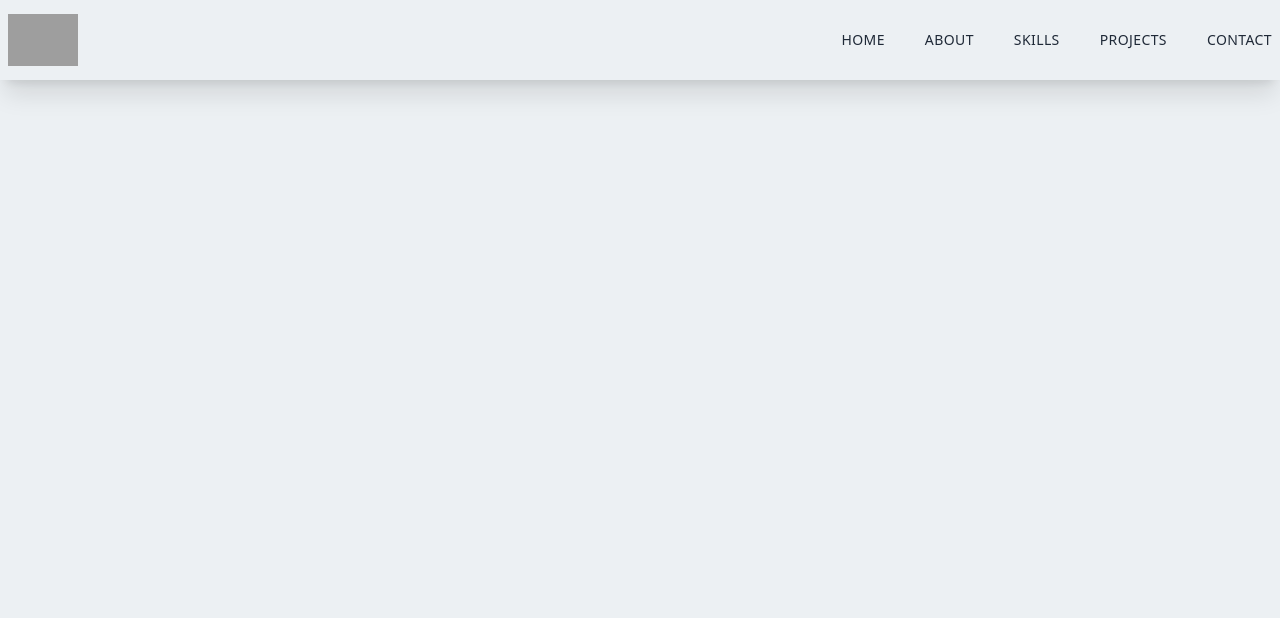
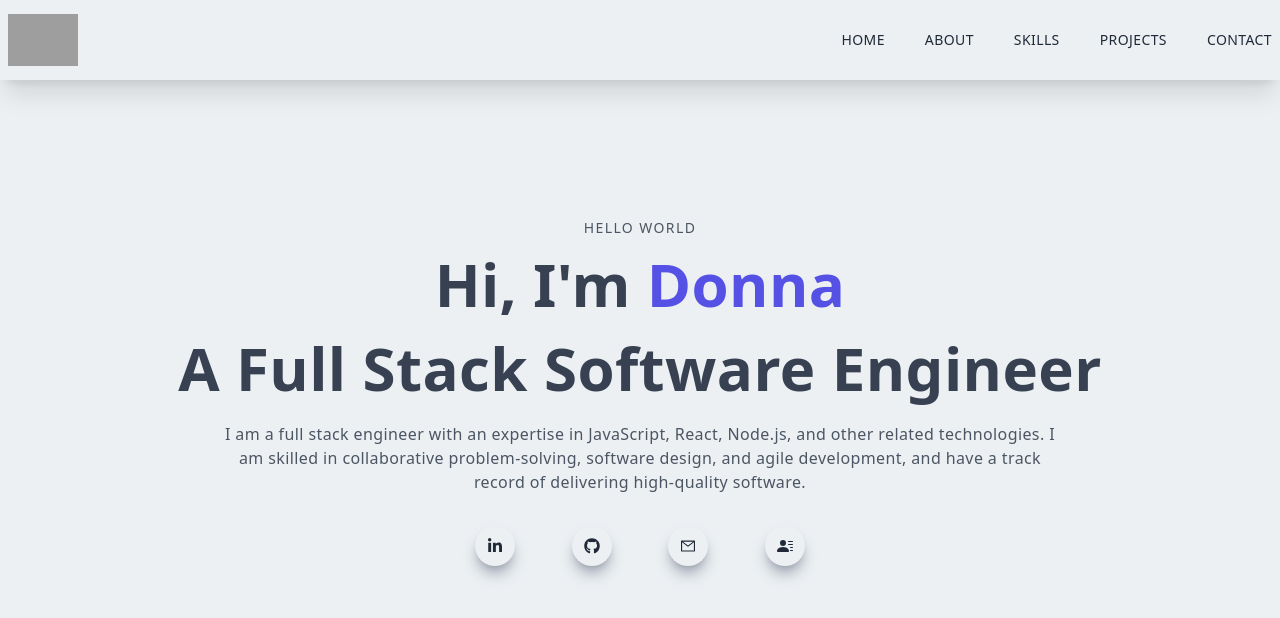
Before and after one commit to donnatopia/portfolio, a Next.js app: page / in a window 1280 px wide. Shown: the top 618 px of the page. Built offline with nearby package versions, Linux system fonts and the light colour scheme; grey boxes are pictures that could not be loaded.

Commit message:
create main component

```diff
--- /dev/null
+++ b/components/Main.jsx
@@ -0,0 +1,41 @@
+import React from 'react';
+import { AiOutlineMail } from 'react-icons/ai';
+import { FaLinkedinIn, FaGithub } from 'react-icons/fa';
+import { BsFillPersonLinesFill } from 'react-icons/bs';
+
+const Main = () => {
+  return (
+    <div className='w-full h-screen text-center'>
+      <div className='max-w-[1240px] w-full h-full mx-auto p-2 flex justify-center items-center'>
+        <div>
+          <p className='uppercase text-sm tracking-widest text-gray-600'>hello world</p>
+          <h1 className='py-4 text-gray-700'>
+            Hi, I&apos;m <span className='text-[#5651e5]'>Donna</span>
+          </h1>
+          <h1 className='py-2 text-gray-700'>
+            A Full Stack Software Engineer
+          </h1>
+          <p className='py-4 text-gray-600 max-w-[70%] m-auto'>
+            I am a full stack engineer with an expertise in JavaScript, React, Node.js, and other related technologies. I am skilled in collaborative problem-solving, software design, and agile development, and have a track record of delivering high-quality software.
+          </p>
+          <div className='flex items-center justify-between max-w-[330px] m-auto py-4'>
+            <div className='rounded-full shadow-lg shadow-gray-400 p-3 cursor-pointer hover:1scale-105 ease-in duration-300'>
+              <FaLinkedinIn />
+            </div>
+            <div className='rounded-full shadow-lg shadow-gray-400 p-3 cursor-pointer hover:1scale-105 ease-in duration-300'>
+              <FaGithub />
+            </div>
+            <div className='rounded-full shadow-lg shadow-gray-400 p-3 cursor-pointer hover:1scale-105 ease-in duration-300'>
+              <AiOutlineMail />
+            </div>
+            <div className='rounded-full shadow-lg shadow-gray-400 p-3 cursor-pointer hover:1scale-105 ease-in duration-300'>
+              <BsFillPersonLinesFill />
+            </div>
+          </div>
+        </div>
+      </div>
+    </div>
+  )
+};
+
+export default Main;
--- a/src/pages/index.js
+++ b/src/pages/index.js
@@ -1,6 +1,7 @@
 import Head from 'next/head';
 import Image from 'next/image';
 import Navbar from '../../components/Navbar.jsx';
+import Main from '../../components/Main.jsx';
 
 export default function Home() {
   return (
@@ -11,6 +12,7 @@
       <link rel='icon' href='/favicon.ico' />
     </Head>
     <Navbar />
+    <Main />
    </div>
   )
 }
```
